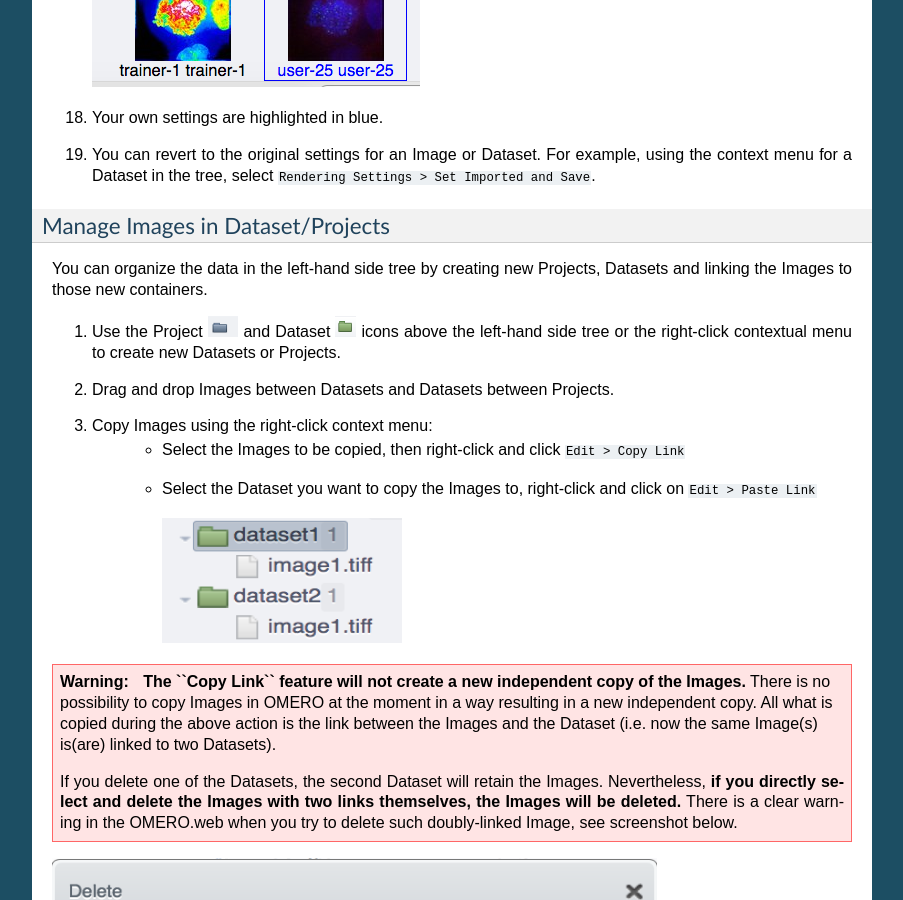
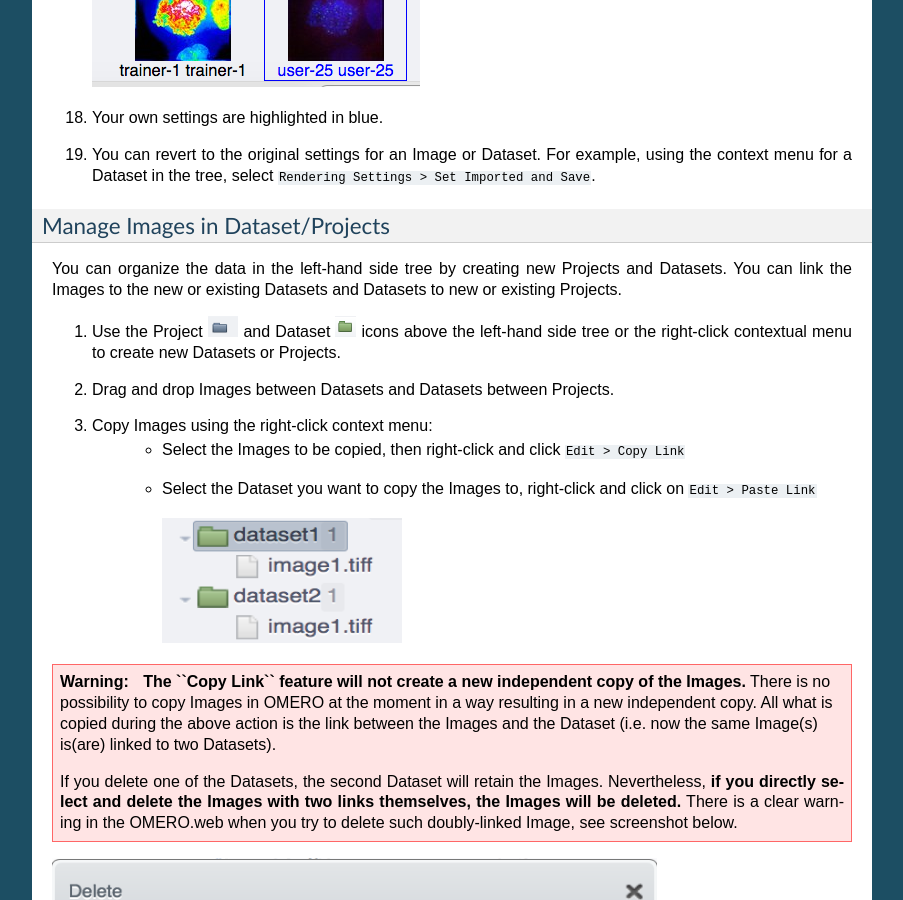
Before and after one commit to ome/omero-guide-introduction, a Sphinx documentation site: the page built from docs/data-management.rst, in a window 1280 px wide and 900 px high, scrolled down 3691 px. Shown: the whole window, without its empty margins (198-1101 px from the left). Built offline with Sphinx 7.4.7, drawn with Linux system fonts in a browser that asks for light colours.

Commit message:
Reformulate cf. Wills comment

```diff
--- a/docs/data-management.rst
+++ b/docs/data-management.rst
@@ -136,7 +136,7 @@ Browsing and rendering
 Manage Images in Dataset/Projects
 ~~~~~~~~~~~~~~~~~~~~~~~~~~~~~~~~~
 
-You can organize the data in the left-hand side tree by creating new Projects, Datasets and linking the Images to those new containers.
+You can organize the data in the left-hand side tree by creating new Projects and Datasets. You can link the Images to the new or existing Datasets and Datasets to new or existing Projects.
 
 #. Use the Project |image2b| and Dataset |image2c| icons above the left-hand side tree or the right-click contextual menu to create new Datasets or Projects.
 
```
